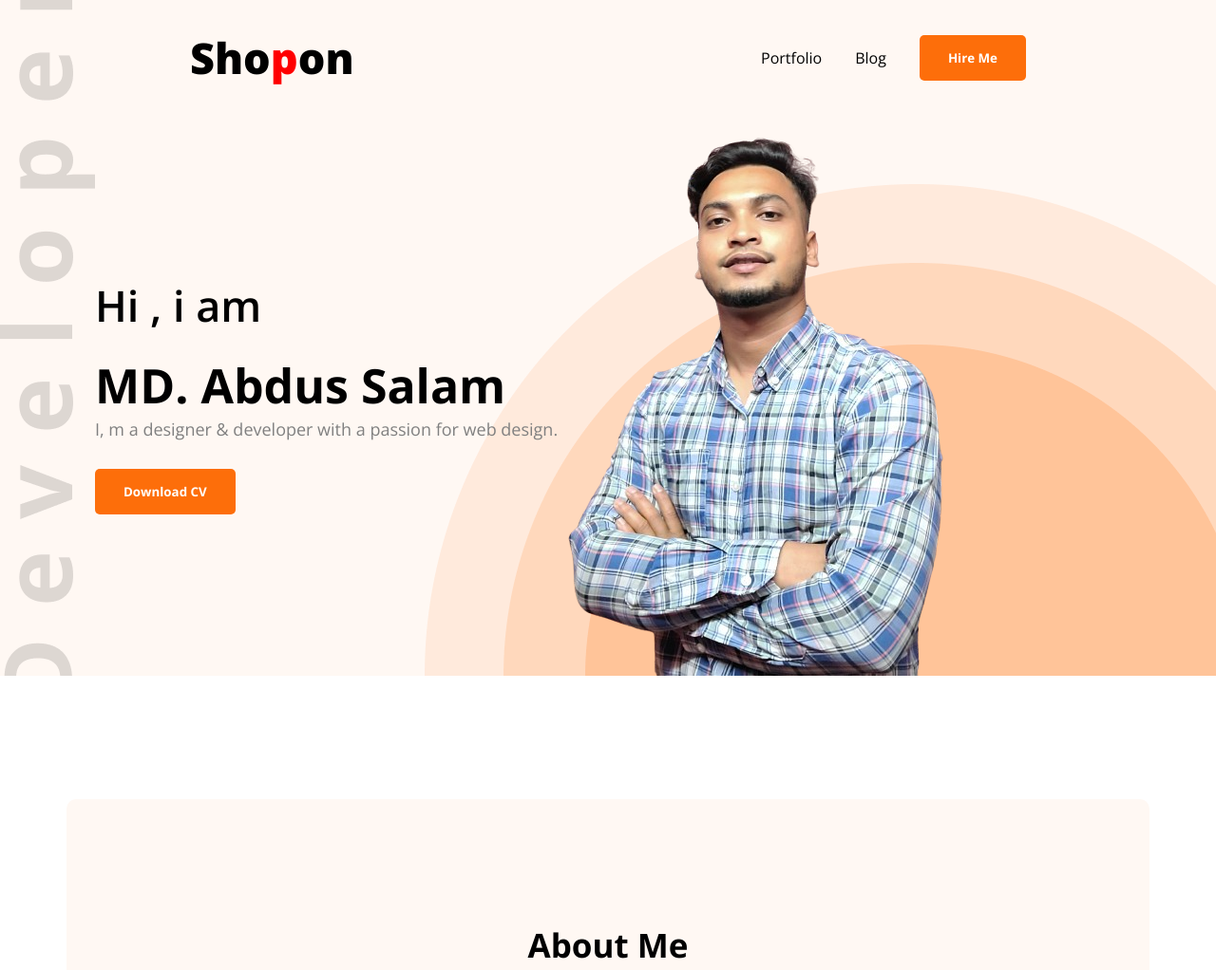
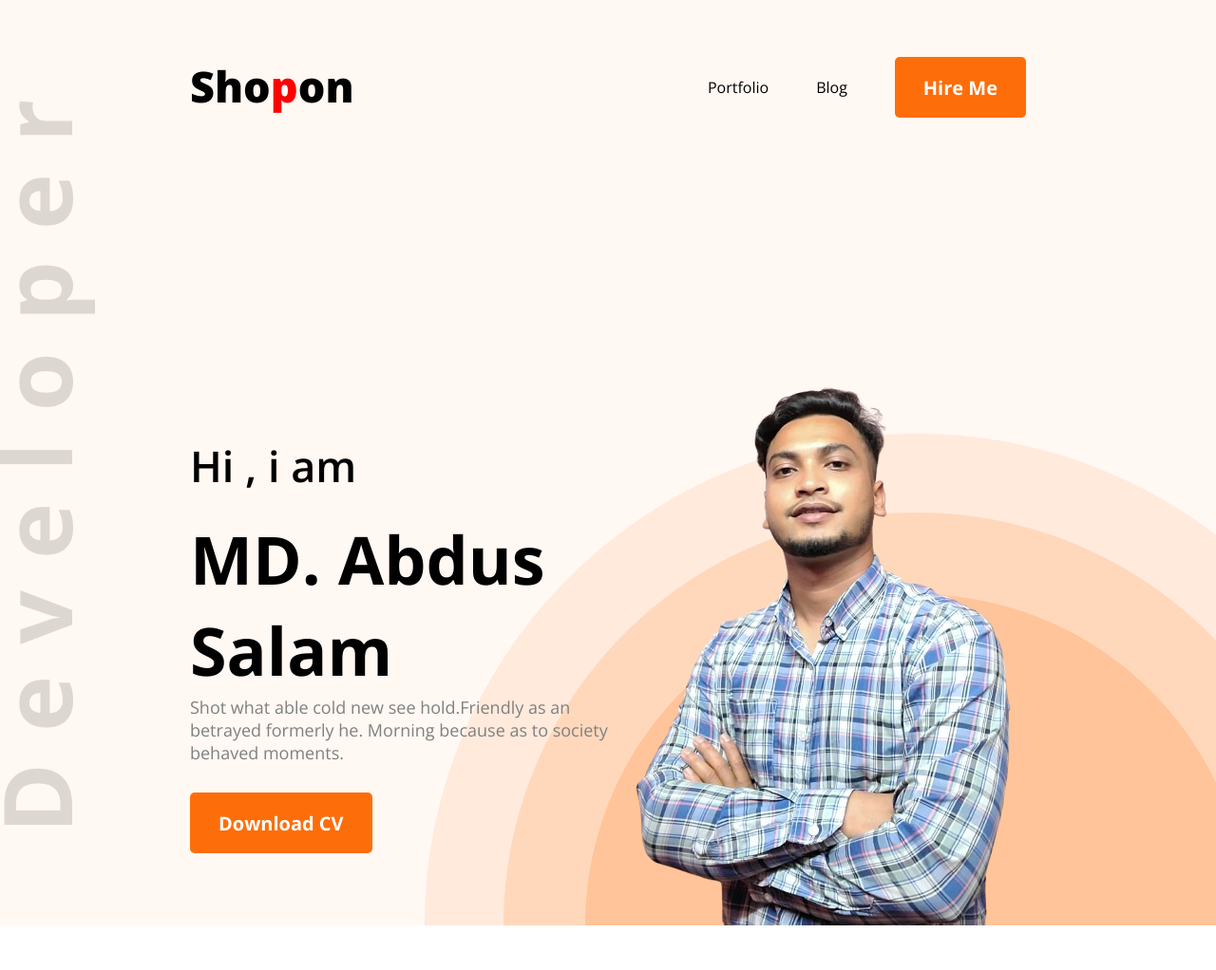
Before and after one commit to abdussalamshopon/devloper-protfolio, a plain HTML site: page index.html in a window 1280 px wide. Shown: the top 1022 px of the page at 95% size. Drawn offline with nearby package versions, Linux system fonts and the light colour scheme.

Commit message:
new update

```diff
--- a/CSS/protfolio.css
+++ b/CSS/protfolio.css
@@ -1,32 +1,18 @@
 *{
     margin: 0;
-    padding: 0;
     font-family: "Open Sans", sans-serif;
-}
-.header{
-    /* height: 100vh;
-    width: 100%; */
-    background: #fff8f3;
-    background-image: url(../images/header_bg.png),url(../images/developer.png);
-    background-repeat: no-repeat;
-    background-position: bottom right, left;
 }
 /* Header and navigation style */
 nav {
     display: flex;
     justify-content: space-between;
-    /* margin: 0px 200px; */
-    padding: 30px 200px;
+    padding: 60px 200px;
 }
 
 .nav-title {
     font-weight: 800;
     font-size: 45px;
 }
-.text-primary {
-    color: red;
-}
-
 nav ul {
     display: flex;
     align-items: center;
@@ -34,25 +20,36 @@ nav ul {
 
 nav li {
     list-style: none;
-    margin-left: 35px;
+    margin-left: 50px;
+}
+.text-primary {
+    color: red;
 }
 .btn-primary{
     color: #ffffff;
     font-weight: 700;
+    font-size: 20px;
     border-radius: 5px;
     border: 0;
+    height: 64px;
     background: #FD6E0A;
     padding: 15px 30px;
 }
+.header{
+    background: #fff8f3;
+    background-image: url(../images/header_bg.png),url(../images/developer.png);
+    background-repeat: no-repeat;
+    background-position: bottom right, left;
+}
 /* banner styls */
 .banner{
-    margin: 0 100px;
+    margin: 200px;
     display: flex;
     align-items: center;
 }
 .banner-title{
     font-weight: 700;
-    font-size: 50px;
+    font-size: 70px;
 }
 .banner-sub-title{
     font-weight: 600;
@@ -60,7 +57,6 @@ nav li {
     margin-bottom: 20px;
 }
 .banner-discription{
-    text-align: left;
     color: gray;
     font-size: 18px;
     margin-bottom: 30px;
--- a/index.html
+++ b/index.html
@@ -28,8 +28,8 @@
             <div>
                 <h3 class="banner-sub-title">Hi , i am</h3>
                 <h1 class="banner-title">MD. Abdus Salam </h1>
-                <p class="banner-discription">I, m a designer & developer with a passion for web design.</p>
-                <button class="btn-primary">Download CV</button>
+                <p class="banner-discription">Shot what able cold new see hold.Friendly as an betrayed formerly he. Morning because as to society behaved moments.</p>
+                <button class="btn-primary"><i class="fa-solid fa-download"></i> Download CV</button>
             </div>
             <img  src="./images/1111.png" alt="">
         </div>
```
